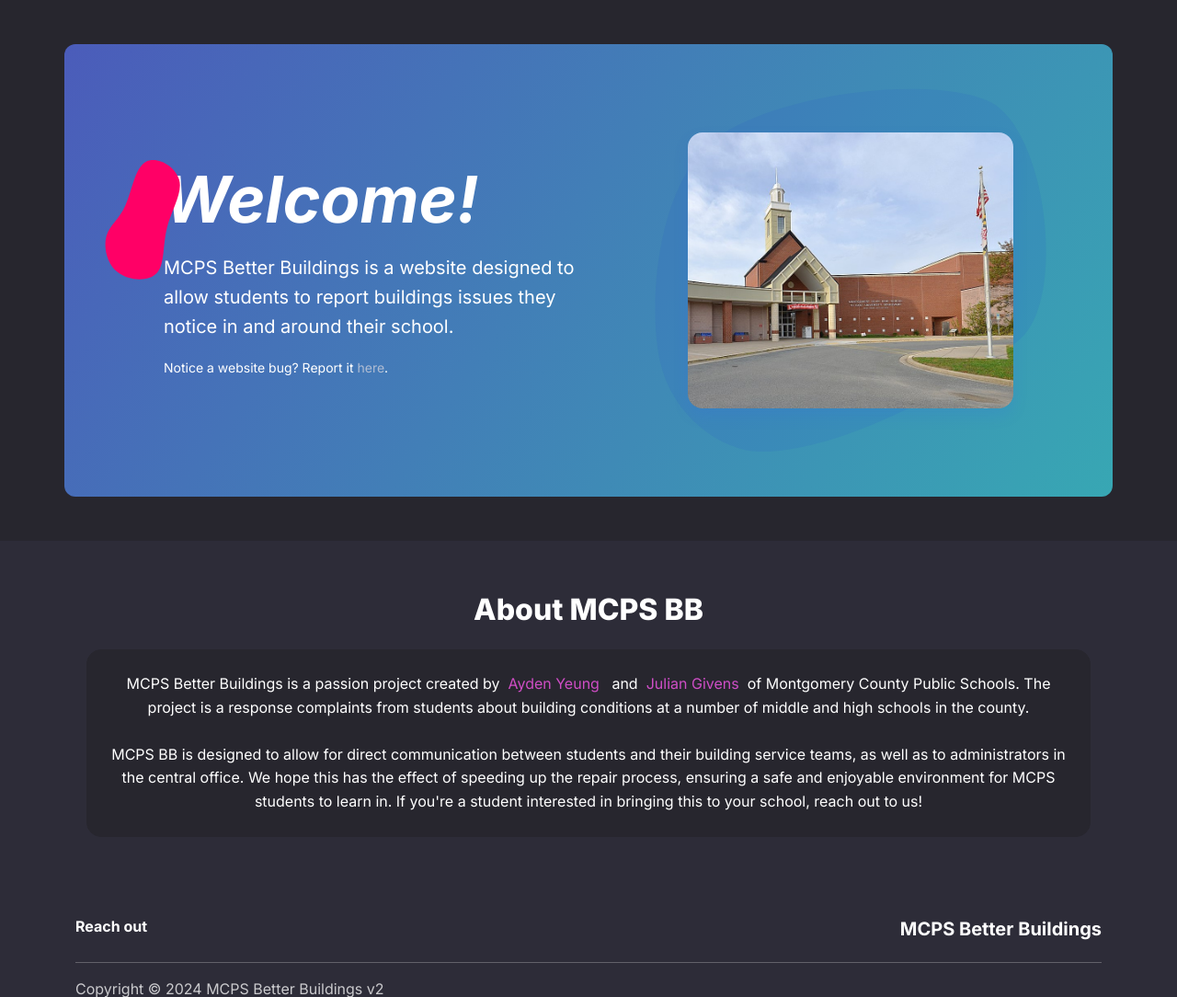
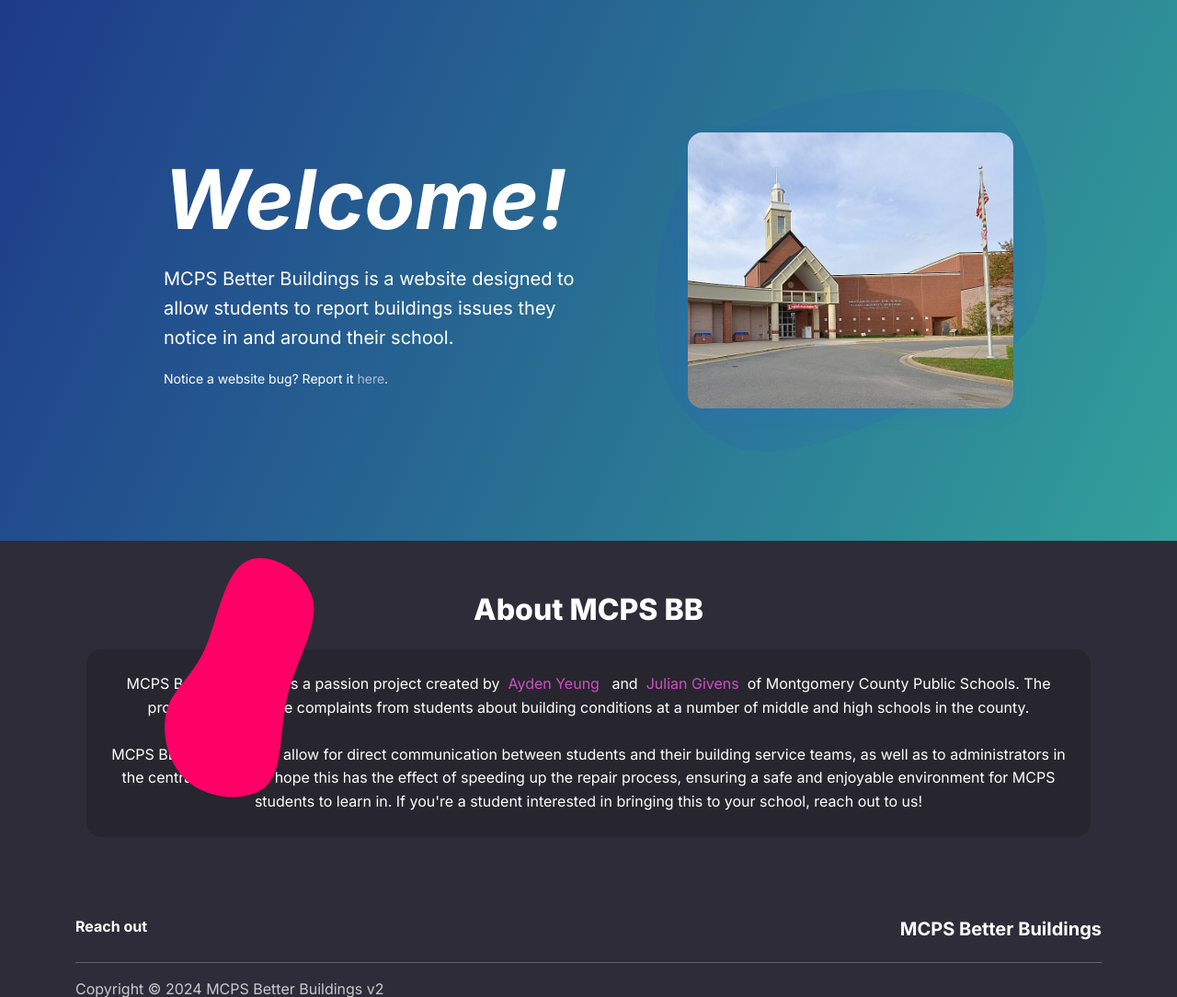
Before and after one commit to Scorchify/Better-Buildings, a Django app: page / in a window 1280 px wide. Shown: the part 59-1143 px from the top of the page at 92% size. Run offline with Django 5.2, Linux system fonts and the light colour scheme; data comes from the database, SQL or seed files in the repository; data that the repository does not hold is empty; some libraries are stand-ins or nearby versions.

Commit message:
sigma sigma

```diff
--- a/better_buildings/static/css/untitled.css
+++ b/better_buildings/static/css/untitled.css
@@ -38,12 +38,12 @@
 
 .blob {
   position: absolute;
-  width: 200px;
-  height: 200px;
+  width: 400px;
+  height: 300px;
 }
 
 .blob-1 {
-  top: 200px;
+  top: 600px;
   left: 50px;
 }
 
--- a/better_buildings/templates/better_buildings/base.html
+++ b/better_buildings/templates/better_buildings/base.html
@@ -21,7 +21,7 @@
   {% bootstrap_javascript %}
 
   <!-- Javascript-->
-  <script "{% static 'javascript/base.js'%}"></script>
+  <script src="{% static 'javascript/base.js' %}"></script>
 
   <!-- Favicon -->
   <link rel="icon" type="image/x-icon" href="{% static 'images/bb_logo.png' %}">
@@ -90,7 +90,7 @@
         {% if user.is_authenticated %}
           <form class="d-inline" action="{% url 'logout' %}" method="post">
             {% csrf_token %}
-            <button class="btn btn-info btn-sm shadow-sm" type="submit">Log out</button>
+            <button class="btn btn-info btn-sm shadow-sm" type="submit" style="background: linear-gradient(45deg, #2e4a98, #3a62e6);">Log out</button>
           </form>
         {% else %}
           </ul><a class="btn btn-info btn-sm shadow-sm me-2" role="button" href="{% provider_login_url 'google' %}">Students</a>
@@ -145,7 +145,7 @@
       </div>
     </div>
   </footer>
-  <script"{% static 'bootstrap/js/bootstrap.min.js' %}"></script>
-  <script"{% static 'javascript/bold-and-dark.js'%}"></script>
+  <script src="{% static 'bootstrap/js/bootstrap.min.js' %}"></script>
+  <script src="{% static 'javascript/bold-and-dark.js' %}"></script>
 </body>
 </html>
--- a/better_buildings/templates/better_buildings/index.html
+++ b/better_buildings/templates/better_buildings/index.html
@@ -13,12 +13,12 @@
 
 
 {% block content %}
-  <header class="bg-dark">
+  <header class="bg-dark" style="background: linear-gradient(114deg, #1e3a8a, #32a09b 100%), linear-gradient(124deg, #222a5b 0%, #317373 100%), linear-gradient(109deg, #6977c6, #58be9c);">
     <div class="container py-5">
-      <div class="row d-flex py-5" style="border-radius: 12px;background: linear-gradient(124deg, #4b5cba 0%, #24f2ad 200%), #4b5cba;">
+      <div class="row d-flex py-5">
         <div class="col-md-6 text-center text-md-start d-flex d-sm-flex d-md-flex justify-content-center justify-content-md-start align-items-md-center align-items-lg-center justify-content-xl-end">
           <div style="max-width: 450px;background: rgba(190,237,170,0);">
-            <h2 class="fw-bold" style="font-style: italic; font-size: 70px;">Welcome!</h2>
+            <h2 class="fw-bold" style="font-size: 7vw;color: #ffffff;font-style: italic;">Welcome!</h2>
             <p class="fs-5 my-3">MCPS Better Buildings is a website designed to allow students to report buildings issues they notice in and around their school.</p>
             <small>Notice a website bug? Report it <a href="{% url 'better_buildings:report_bug' %}">here</a>.</small>
             {% if is_admin or user.is_staff %}
@@ -42,8 +42,6 @@
         <path fill="#FF0066" d="M44.9,-45.6C48.9,-30.8,36.5,-12.7,31.6,6.7C26.7,26,29.5,46.4,20.4,56.1C11.3,65.8,-9.6,64.6,-21.9,55.1C-34.1,45.5,-37.6,27.4,-34.2,15.5C-30.7,3.6,-20.4,-2.2,-13.6,-17.7C-6.7,-33.1,-3.4,-58.3,8.5,-65.1C20.4,-71.9,40.9,-60.4,44.9,-45.6Z" transform="translate(100 100)" />
       </svg>
     </div>
-
-
     <div class="container-md py-2">
       <div class="row mb-3">
         <div class="col-md-8 col-xl-6 text-center mx-auto">
```
